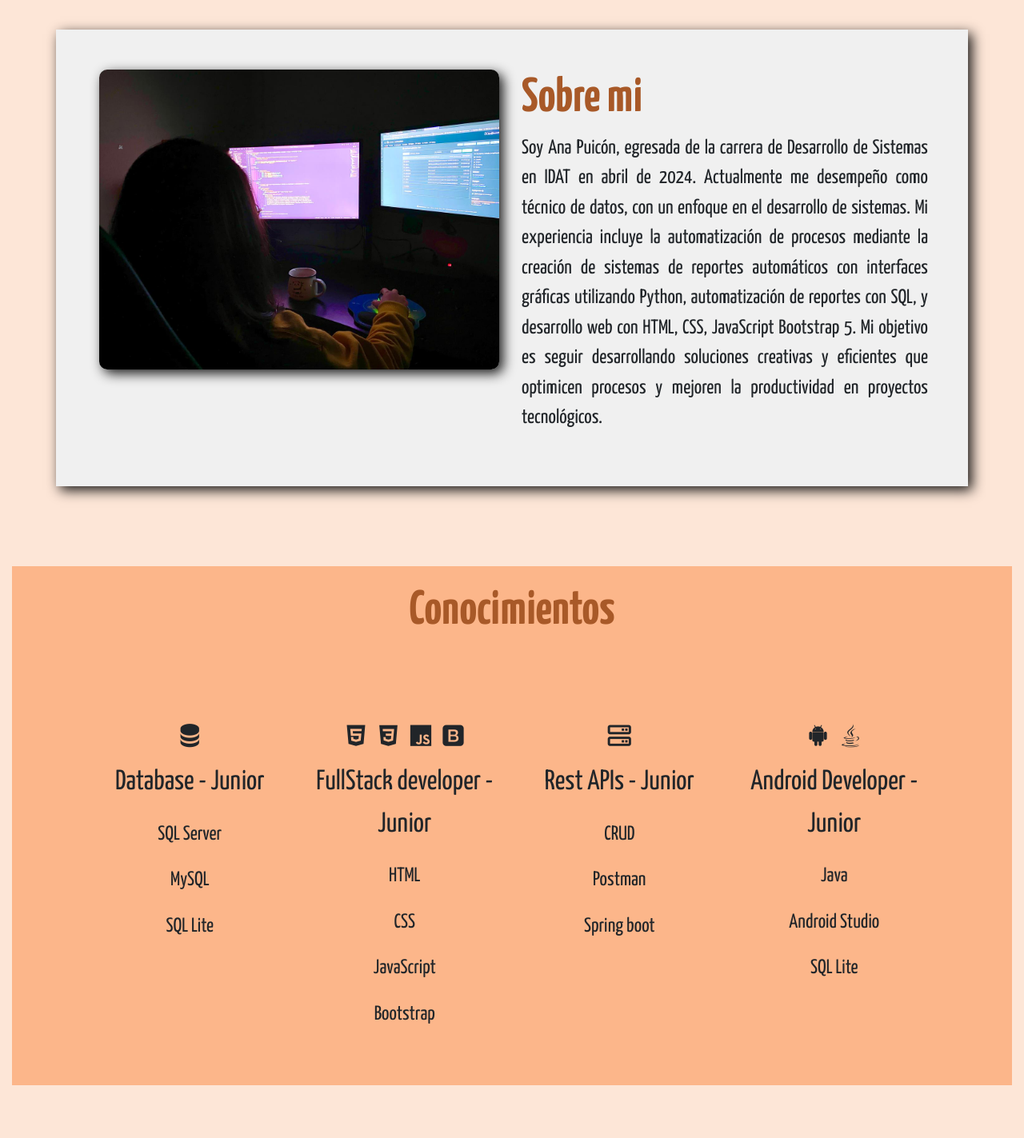
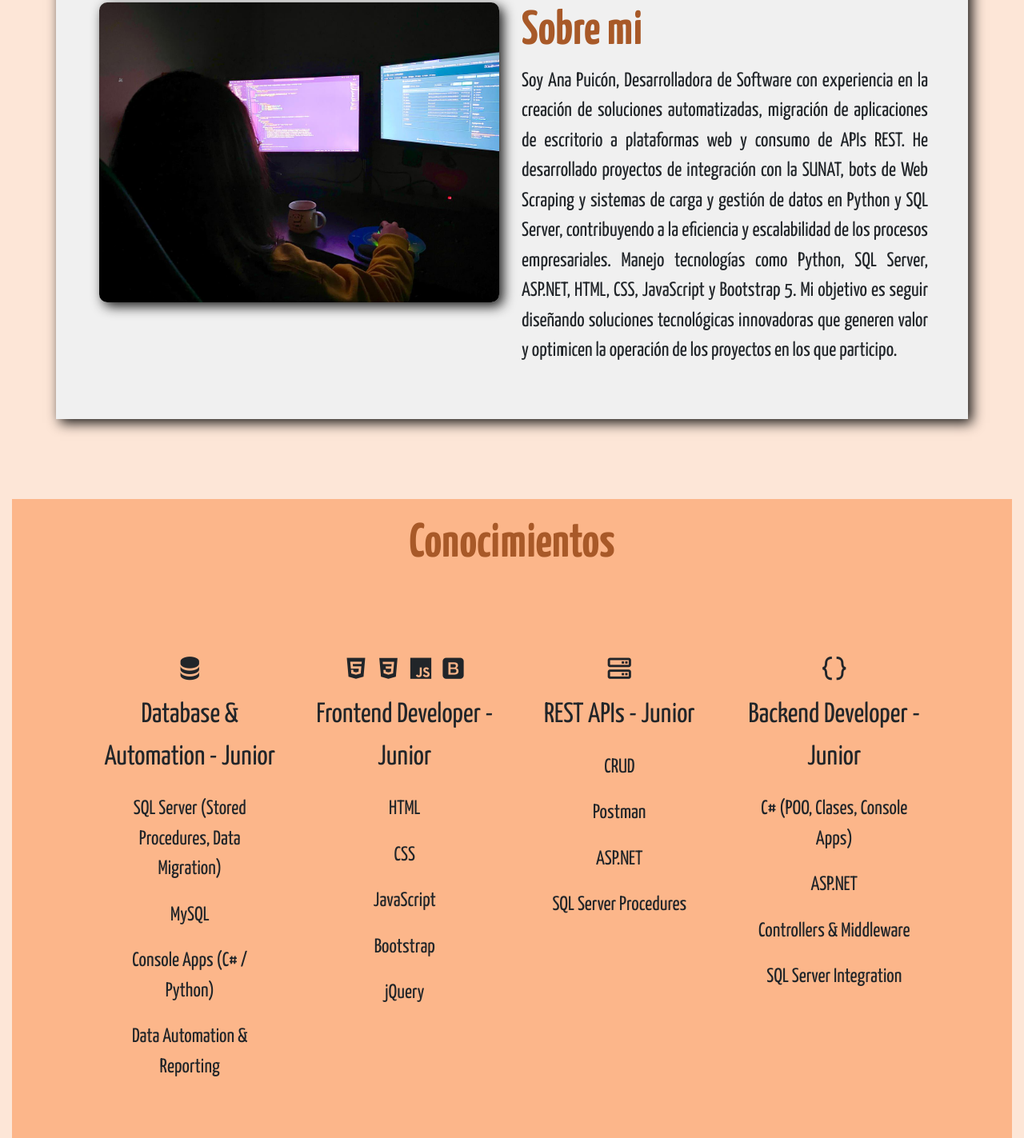
Before and after one commit to AnaPuicon/AnaPuicon.github.io, a plain HTML site: page index.html in a window 1280 px wide. Shown: the part 518-1941 px from the top of the page at 80% size. Drawn offline with nearby package versions, Linux system fonts and the light colour scheme; a web font is replaced by a local one.

Commit message:
Actualización de información y skills

```diff
--- a/index.html
+++ b/index.html
@@ -40,8 +40,8 @@
 
         </header>
         <main>
-            <h1 id="titulo" class="sobre">Desarrolladora de Sistemas con Experiencia en Automatización de Procesos
-                y Desarrollo Web
+            <h1 id="titulo" class="sobre">Desarrolladora de Software FullStack Junior | Backend en C# y Frontend
+                en JS/Bootstrap
             </h1>
             <div class="container">
                 <div class="row">
@@ -50,13 +50,14 @@
                     </div>
                     <div class="col-lg-6 align-self-center">
                         <h2>Sobre mi</h2>
-                        <p class="porfile">Soy Ana Puicón, egresada de la carrera de Desarrollo de Sistemas en IDAT
-                            en abril de 2024. Actualmente me desempeño como técnico de datos, con un enfoque en el
-                            desarrollo de sistemas. Mi experiencia incluye la automatización de procesos mediante
-                            la creación de sistemas de reportes automáticos con interfaces gráficas utilizando Python,
-                            automatización de reportes con SQL, y desarrollo web con HTML, CSS, JavaScript Bootstrap 5.
-                            Mi objetivo es seguir desarrollando soluciones creativas y eficientes que optimicen procesos y
-                            mejoren la productividad en proyectos tecnológicos.</p>
+                        <p class="porfile">Soy Ana Puicón, Desarrolladora de Software con experiencia en la creación
+                             de soluciones automatizadas, migración de aplicaciones de escritorio a plataformas web
+                             y consumo de APIs REST. He desarrollado proyectos de integración con la SUNAT, bots de
+                             Web Scraping y sistemas de carga y gestión de datos en Python y SQL Server, contribuyendo
+                             a la eficiencia y escalabilidad de los procesos empresariales. Manejo tecnologías como
+                             Python, SQL Server, ASP.NET, HTML, CSS, JavaScript y Bootstrap 5. Mi objetivo es seguir
+                             diseñando soluciones tecnológicas innovadoras que generen valor y optimicen la operación
+                             de los proyectos en los que participo.</p>
                     </div>
 
                 </div>
@@ -71,39 +72,42 @@
 
                         <div class="col-lg-3">
                             <i class="bx bxs-data"></i><br>
-                        <span>Database - Junior</span>
-                        <li>SQL Server</li>
-                        <li>MySQL</li>
-                        <li>SQL Lite</li>
+                            <span>Database & Automation - Junior</span>
+                            <li>SQL Server (Stored Procedures, Data Migration)</li>
+                            <li>MySQL</li>
+                            <li>Console Apps (C# / Python)</li>
+                            <li>Data Automation & Reporting</li>
                         </div>
 
                         <div class="col-lg-3">
-                            <i class='bx bxl-html5' ></i>
-                            <i class='bx bxl-css3' ></i>
-                            <i class='bx bxl-javascript' ></i>
+                            <i class='bx bxl-html5'></i>
+                            <i class='bx bxl-css3'></i>
+                            <i class='bx bxl-javascript'></i>
                             <i class='bx bxl-bootstrap'></i><br>
-                        <span>FullStack developer - Junior</span>
-                        <li>HTML</li>
-                        <li>CSS</li>
-                        <li>JavaScript</li>
-                        <li>Bootstrap</li>
+                            <span>Frontend Developer - Junior</span>
+                            <li>HTML</li>
+                            <li>CSS</li>
+                            <li>JavaScript</li>
+                            <li>Bootstrap</li>
+                            <li>jQuery</li>
                         </div>
 
                         <div class="col-lg-3">
-                            <i class='bx bx-server' ></i><br>
-                            <span>Rest APIs - Junior</span>
+                            <i class='bx bx-server'></i><br>
+                            <span>REST APIs - Junior</span>
                             <li>CRUD</li>
                             <li>Postman</li>
-                            <li>Spring boot</li>
+                            <li>ASP.NET</li>
+                            <li>SQL Server Procedures</li>
                         </div>
 
                         <div class="col-lg-3">
-                            <i class='bx bxl-android' ></i>
-                            <i class='bx bxl-java' ></i><br>
-                            <span>Android Developer - Junior</span>
-                            <li>Java</li>
-                            <li>Android Studio</li>
-                            <li>SQL Lite</li>
+                            <i class='bx bx-code-curly'></i><br>
+                            <span>Backend Developer - Junior</span>
+                            <li>C# (POO, Clases, Console Apps)</li>
+                            <li>ASP.NET</li>
+                            <li>Controllers & Middleware</li>
+                            <li>SQL Server Integration</li>
                         </div>
 
                     </div>
--- a/script.js
+++ b/script.js
@@ -1,7 +1,7 @@
 document.addEventListener("DOMContentLoaded", function () {
 
     var titulo = document.getElementById("titulo");
-    var contenido = "Desarrolladora de Sistemas con Experiencia en Automatización de Procesos y Desarrollo Web";
+    var contenido = "Desarrolladora de Software FullStack Junior | Backend en C# y Frontend en JS/Bootstrap";
 
     titulo.textContent = "";
 
```
